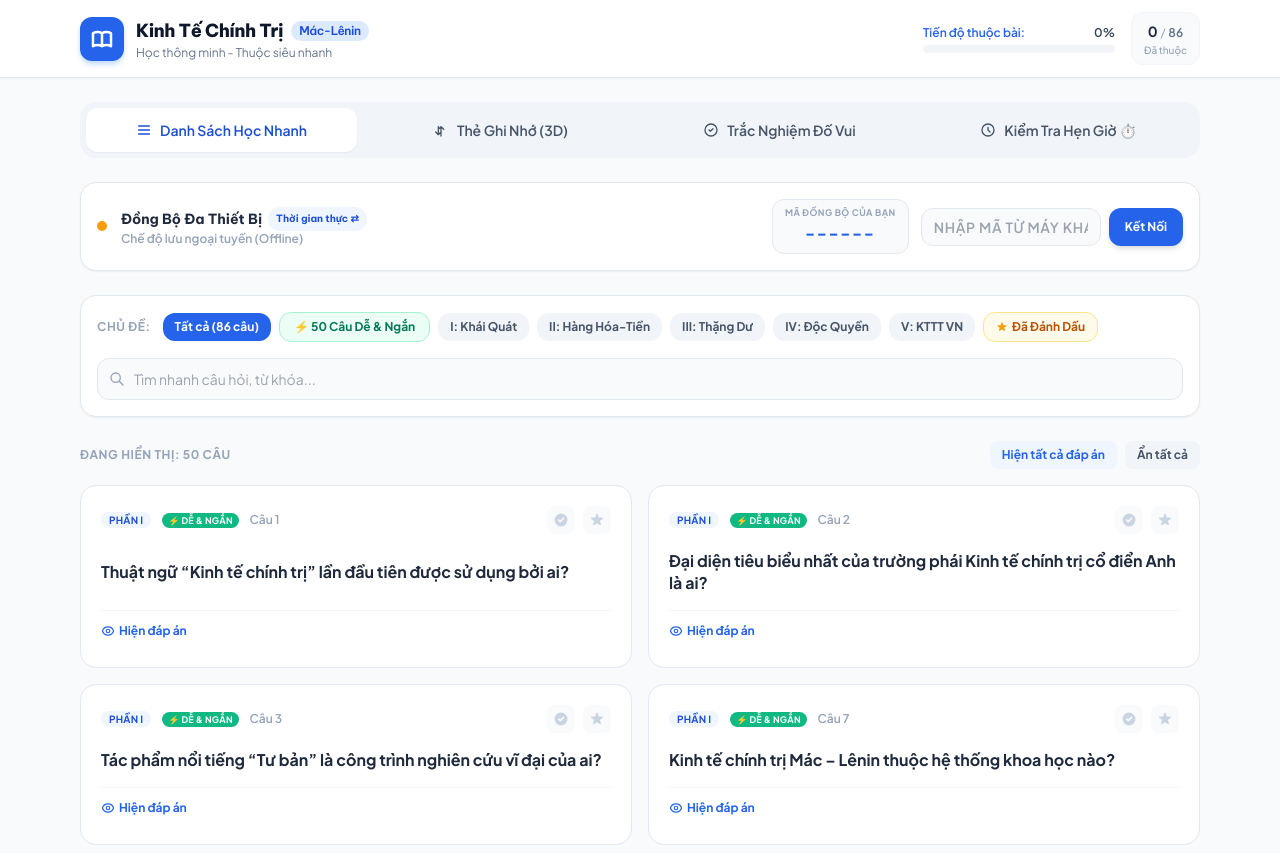
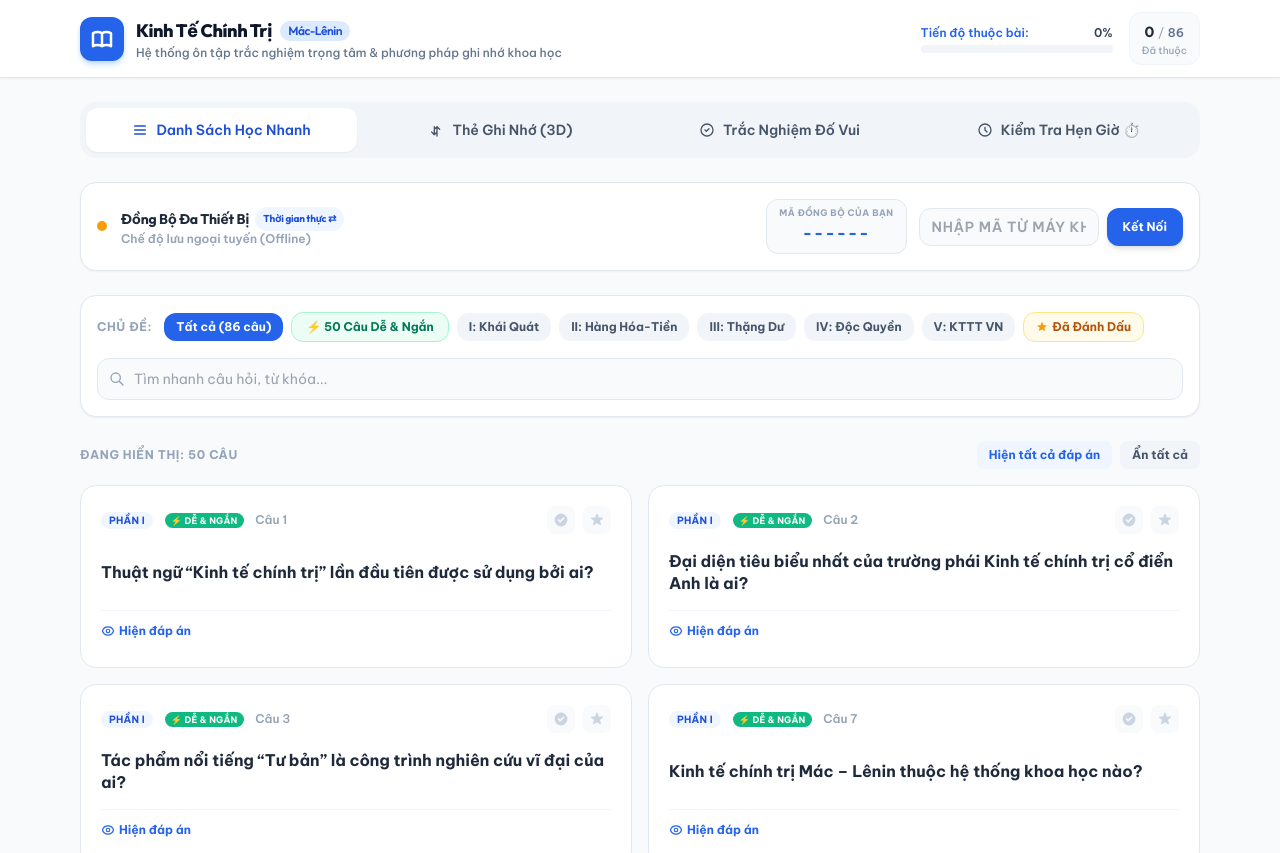
Before and after one commit to pmhieu39/ktct1, a plain HTML site: page index.html in a window 1280 px wide. Shown: the top 853 px of the page. Drawn offline with nearby package versions, Linux system fonts and the light colour scheme.

Commit message:
feat: upgrade typography to Be Vietnam Pro / Outfit, polish tagline, add academic footer

```diff
--- a/index.html
+++ b/index.html
@@ -10,14 +10,15 @@
     <!-- Google Fonts: Plus Jakarta Sans & Be Vietnam Pro -->
     <link rel="preconnect" href="https://fonts.googleapis.com">
     <link rel="preconnect" href="https://fonts.gstatic.com" crossorigin>
-    <link href="https://fonts.googleapis.com/css2?family=Be+Vietnam+Pro:ital,wght@0,300;0,400;0,500;0,600;0,700;0,800;1,400&family=Plus+Jakarta+Sans:ital,wght@0,400;0,500;0,600;0,700;0,800;1,400&display=swap" rel="stylesheet">
+    <link href="https://fonts.googleapis.com/css2?family=Be+Vietnam+Pro:ital,wght@0,300;0,400;0,500;0,600;0,700;0,800;1,400;1,600&family=Outfit:wght@400;500;600;700;800;900&family=Plus+Jakarta+Sans:ital,wght@0,400;0,500;0,600;0,700;0,800;1,400&display=swap" rel="stylesheet">
     <style>
         body {
-            font-family: 'Plus Jakarta Sans', 'Be Vietnam Pro', system-ui, -apple-system, sans-serif;
+            font-family: 'Be Vietnam Pro', system-ui, -apple-system, sans-serif;
             background-color: #f8fafc;
         }
         h1, h2, h3, h4, h5, h6, .font-heading {
-            font-family: 'Be Vietnam Pro', 'Plus Jakarta Sans', sans-serif;
+            font-family: 'Outfit', 'Be Vietnam Pro', sans-serif;
+            letter-spacing: -0.015em;
         }
         /* Card Flip Animation Classes */
         .perspective-1000 {
@@ -65,7 +66,7 @@
                     <h1 class="font-extrabold text-lg text-slate-900 tracking-tight flex items-center gap-2">
                         Kinh Tế Chính Trị <span class="text-xs bg-blue-100 text-blue-700 px-2 py-0.5 rounded-full font-semibold">Mác-Lênin</span>
                     </h1>
-                    <p class="text-xs text-slate-500">Học thông minh - Thuộc siêu nhanh</p>
+                    <p class="text-xs text-slate-500 font-medium">Hệ thống ôn tập trắc nghiệm trọng tâm & phương pháp ghi nhớ khoa học</p>
                 </div>
             </div>
 
@@ -475,6 +476,12 @@
         </section>
 
     </main>
+    <!-- Academic Footer -->
+    <footer class="mt-auto border-t border-slate-200 py-6 text-center text-xs text-slate-400 bg-white">
+        <p class="font-medium text-slate-600">Hệ Thống Ôn Tập & Khảo Thí Kinh Tế Chính Trị Mác - Lênin • EPU</p>
+        <p class="text-[11px] text-slate-400 mt-1">Được xây dựng với chuẩn kiến thức trọng tâm • Bản quyền thuộc MH 2026</p>
+    </footer>
+
 
     <!-- Global Custom Notification Modal (Replacement for window.alert) -->
     <div id="custom-modal" class="fixed inset-0 bg-slate-900/60 flex items-center justify-center p-4 z-50 hidden opacity-0 transition-opacity duration-300">
```
